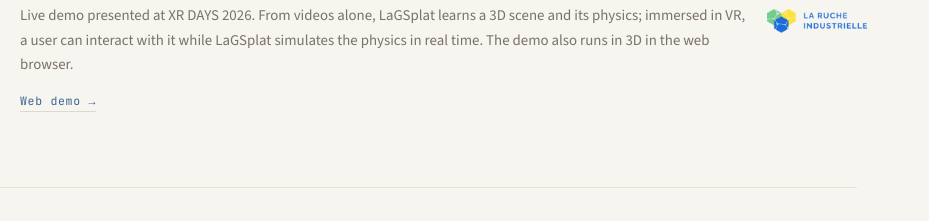
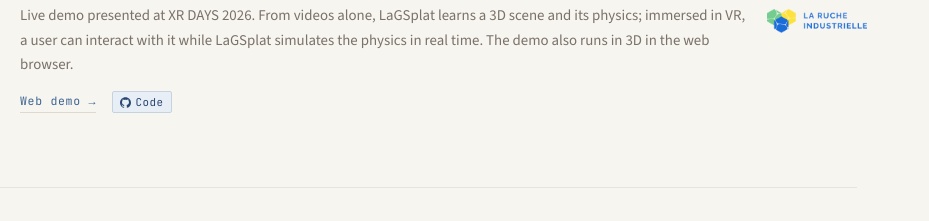
Before and after one commit to LouenPottier/LouenPottier.github.io, a plain HTML site: page projects.html in a window 1280 px wide. Shown: the part 502-723 px from the top of the page, 351-1280 px from the left. Drawn offline with nearby package versions, Linux system fonts and the light colour scheme; no server answers.

Commit message:
Projects : bouton Code (lagsplat-mpov) sur la fiche XR DAYS
Co-Authored-By: Claude Opus 5.5 <noreply@anthropic.com>

```diff
--- a/projects.html
+++ b/projects.html
@@ -88,6 +88,7 @@
         </p>
 <div class="card-links">
 <a data-en="Web demo →" data-fr="Démo web →" href="./xrdays.html" target="_blank">Web demo →</a>
+<a class="code-btn" data-gh-stars="LouenPottier/lagsplat-mpov" href="https://github.com/LouenPottier/lagsplat-mpov" target="_blank" rel="noopener"><span class="c"><span data-en="Code" data-fr="Code">Code</span></span></a>
 </div></div>
 <div class="card-logo-col">
 <img alt="CEA-List" src="./logos/cea-list.png" loading="lazy"/>
```
